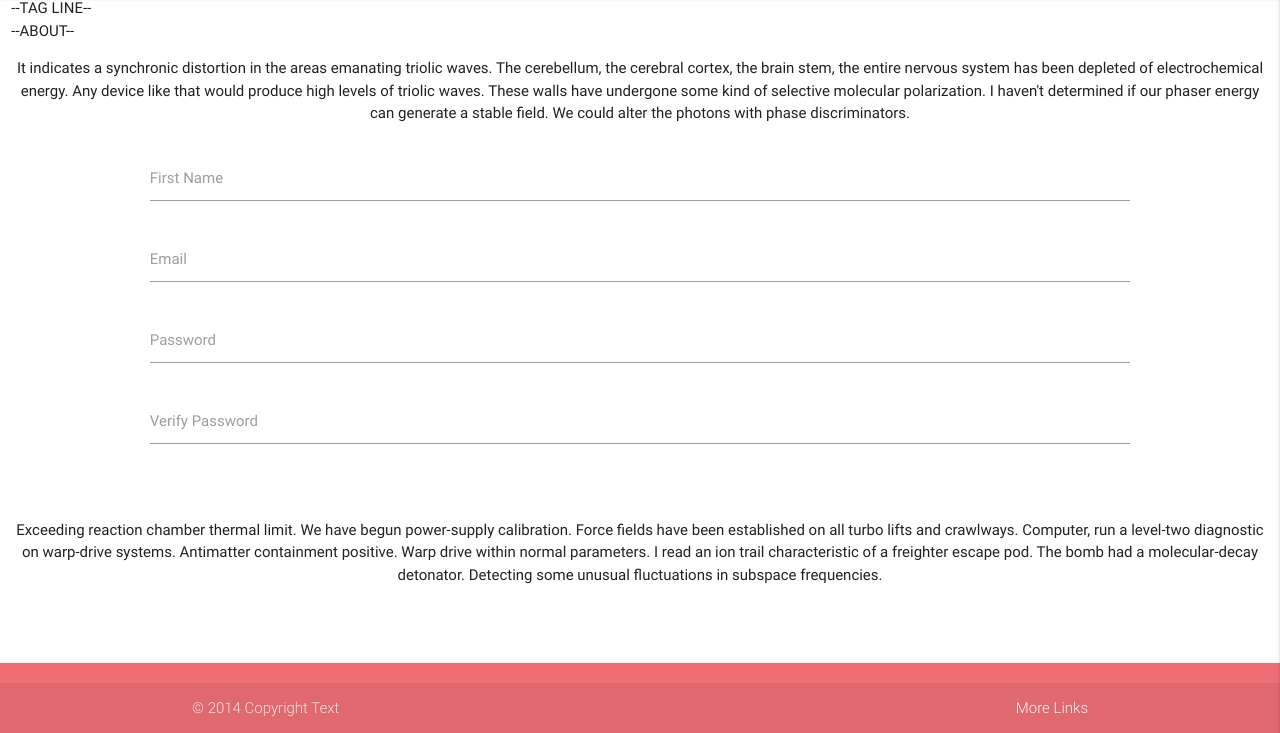
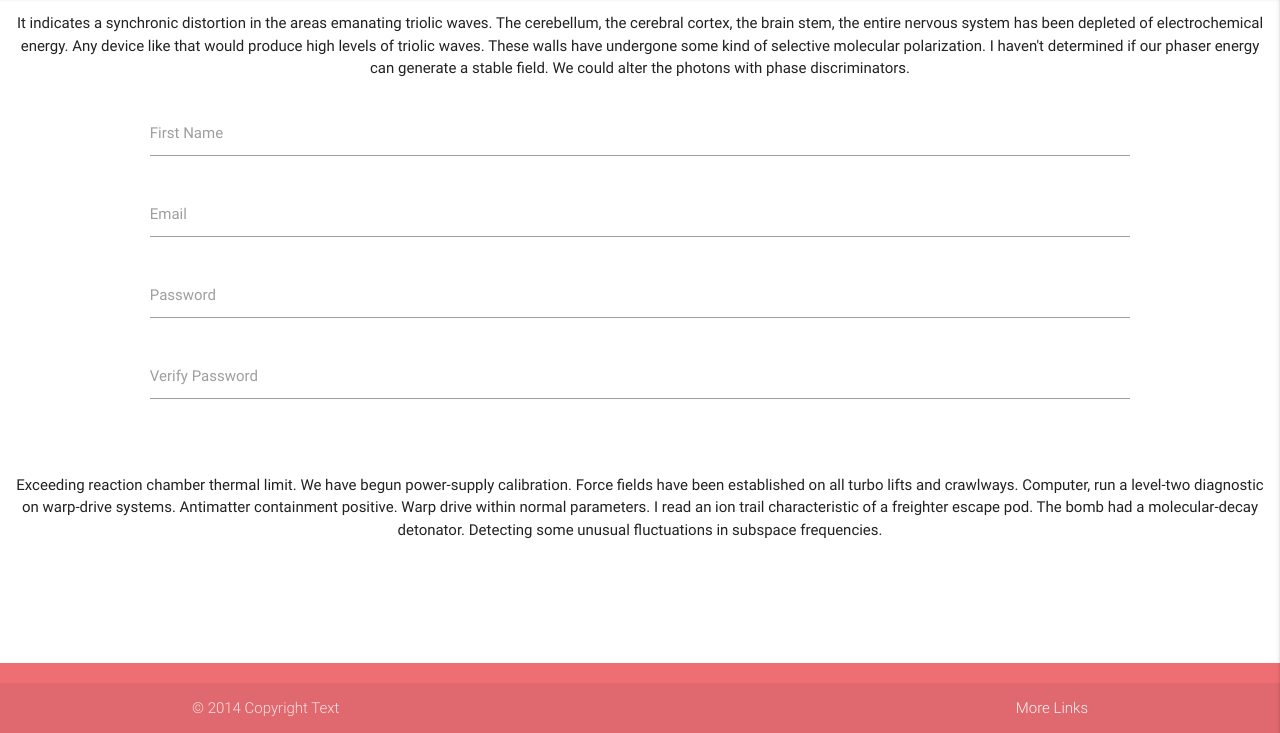
Before and after one commit to xchau/Q2-Project, a plain HTML site: page public/index.html in a window 1280 px wide. Shown: the part 67-800 px from the top of the page. Drawn offline with nearby package versions, Linux system fonts and the light colour scheme.

Commit message:
Removed blanks lines

```diff
--- a/public/index.html
+++ b/public/index.html
@@ -46,13 +46,6 @@
       <main>
         <section>
           <div class="row">
-
-            <div class="col s12">--TAG LINE--</div>
-
-
-
-            <div class="col s12">--ABOUT--</div>
-
             <div class="col s12">
               <p>It indicates a synchronic distortion in the areas emanating triolic waves. The cerebellum, the cerebral cortex, the brain stem,  the entire nervous system has been depleted of electrochemical energy. Any device like that would produce high levels of triolic waves. These walls have undergone some kind of selective molecular polarization. I haven't determined if our phaser energy can generate a stable field. We could alter the photons with phase discriminators.
               </p>
```
